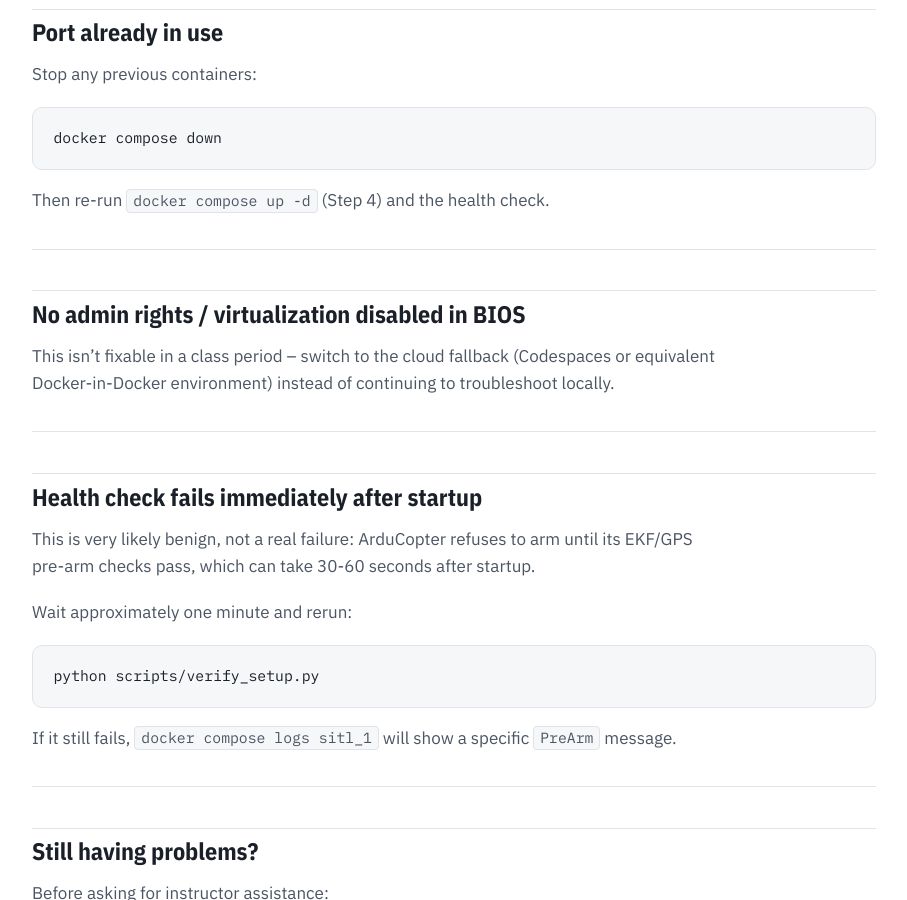
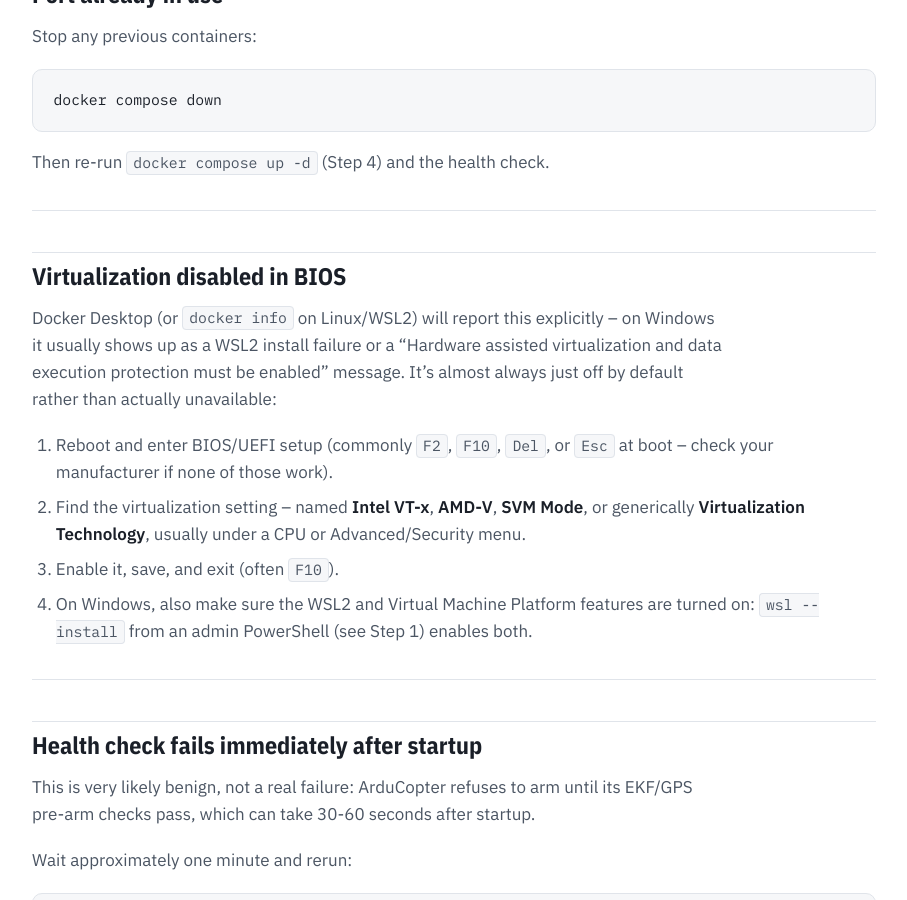
Before and after one commit to JaneClelandHuang/uav-native-ai, a Jekyll site: the page built from code/stage1/SETUP.md, in a window 1280 px wide and 900 px high, scrolled down 9126 px. Shown: the whole window, without its empty margins (186-1093 px from the left). Built offline with Jekyll 4.4.1, drawn with Linux system fonts in a browser that asks for light colours; our own code applies the rules of GitHub Pages for plain Markdown files; some of the changed text lies outside the part shown.

Commit message:
Updating SETUP.md

```diff
--- a/code/stage1/SETUP.md
+++ b/code/stage1/SETUP.md
@@ -56,11 +56,10 @@ You will need:
 
 - A reliable Internet connection
 - Administrator privileges on your computer
+- Hardware virtualization (Intel VT-x / AMD-V) enabled in your BIOS/UEFI --
+  on by default on most machines, but see the Troubleshooting section below
+  if Docker complains about it
 - Approximately 5 GB of available disk space
-
-If you don't have administrator rights or virtualization is disabled in your
-BIOS, don't spend the class period fighting it -- switch to the cloud
-fallback (Codespaces or an equivalent Docker-in-Docker environment) instead.
 
 ---
 
@@ -393,11 +392,23 @@ Then re-run `docker compose up -d` (Step 4) and the health check.
 
 ---
 
-## No admin rights / virtualization disabled in BIOS
+## Virtualization disabled in BIOS
 
-This isn't fixable in a class period -- switch to the cloud fallback
-(Codespaces or equivalent Docker-in-Docker environment) instead of
-continuing to troubleshoot locally.
+Docker Desktop (or `docker info` on Linux/WSL2) will report this explicitly
+-- on Windows it usually shows up as a WSL2 install failure or a "Hardware
+assisted virtualization and data execution protection must be enabled"
+message. It's almost always just off by default rather than actually
+unavailable:
+
+1. Reboot and enter BIOS/UEFI setup (commonly `F2`, `F10`, `Del`, or `Esc`
+   at boot -- check your manufacturer if none of those work).
+2. Find the virtualization setting -- named **Intel VT-x**, **AMD-V**,
+   **SVM Mode**, or generically **Virtualization Technology**, usually under
+   a CPU or Advanced/Security menu.
+3. Enable it, save, and exit (often `F10`).
+4. On Windows, also make sure the WSL2 and Virtual Machine Platform features
+   are turned on: `wsl --install` from an admin PowerShell (see Step 1)
+   enables both.
 
 ---
 
```
